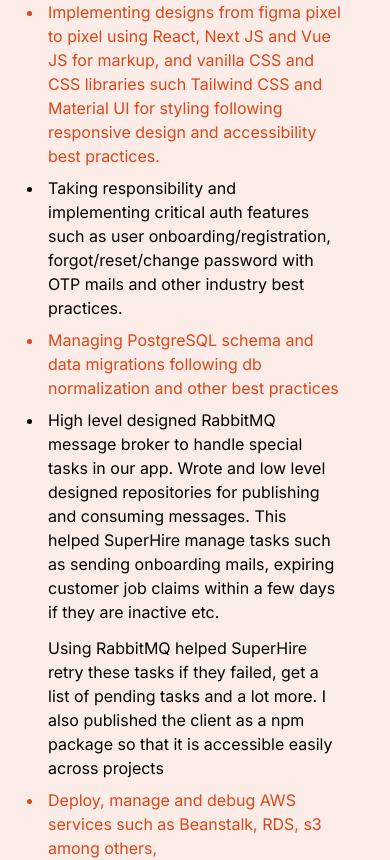
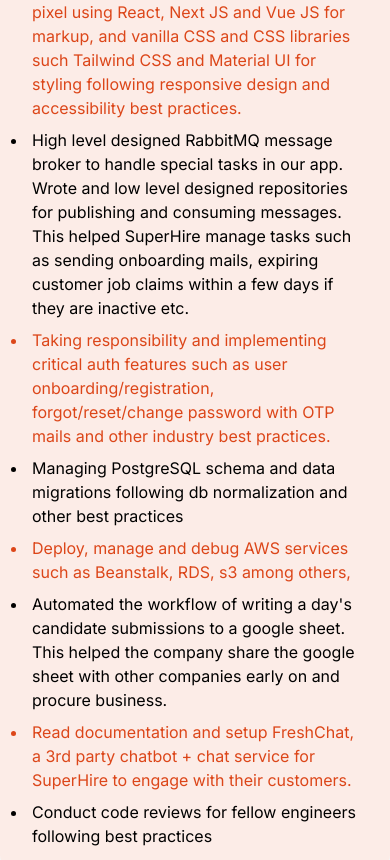
Before and after one commit to SamroodAli/portfolio-website, a Next.js app: page / in a window 390 px wide. Shown: the part 1888-2748 px from the top of the page. Built offline with nearby package versions, Linux system fonts and the light colour scheme.

Commit message:
fix: superhire things responsive fixes

```diff
--- a/pages/index.tsx
+++ b/pages/index.tsx
@@ -46,6 +46,13 @@
     practices.
   </>,
   <>
+    High level designed RabbitMQ message broker to handle special tasks in our
+    app. Wrote and low level designed repositories for publishing and consuming
+    messages. This helped SuperHire manage tasks such as sending onboarding
+    mails, expiring customer job claims within a few days if they are inactive
+    etc.
+  </>,
+  <>
     Taking responsibility and implementing critical auth features such as user
     onboarding/registration, forgot/reset/change password with OTP mails and
     other industry best practices.
@@ -55,23 +62,11 @@
     and other best practices
   </>,
   <>
-    High level designed RabbitMQ message broker to handle special tasks in our
-    app. Wrote and low level designed repositories for publishing and consuming
-    messages. This helped SuperHire manage tasks such as sending onboarding
-    mails, expiring customer job claims within a few days if they are inactive
-    etc.
-    <span className="block mt-3">
-      Using RabbitMQ helped SuperHire retry these tasks if they failed, get a
-      list of pending tasks and a lot more. I also published the client as a npm
-      package so that it is accessible easily across projects
-    </span>
-  </>,
-  <>
     Deploy, manage and debug AWS services such as Beanstalk, RDS, s3 among
     others,
   </>,
   <>
-    I automated the workflow of writing a day&apos;s candidate submissions to a
+    Automated the workflow of writing a day&apos;s candidate submissions to a
     google sheet. This helped the company share the google sheet with other
     companies early on and procure business.
   </>,
@@ -207,7 +202,7 @@
             <Heading3 className="mx-3 md:mx-8">Experience</Heading3>
             <ul>
               <li>
-                <Paragraph className="px-3 md:px-8">
+                <Paragraph className="px-3 md:px-4">
                   During my tenure at SuperHire, an early stage startup, I was
                   one of the founding Full Stack web developers and had the
                   opportunity to wear many hats while working across the stack.
@@ -217,13 +212,13 @@
                   developer allowed me to contribute to the success of the
                   startup, and I am proud to have been a part of the team.
                 </Paragraph>
-                <div className="bg-day-900 dark:bg-teal-900 bg-opacity-10 dark:bg-opacity-50 md:dark:bg-opacity-20 p-3 md:my-12 shadow rounded-lg">
+                <div className="bg-day-900 dark:bg-teal-900 bg-opacity-10 dark:bg-opacity-50 md:dark:bg-opacity-20 p-3 md:my-12 rounded-lg shadow-lg">
                   <p className="px-3  text-day-900 dark:text-teal-300 md:text-center font-medium text-lg md:text-3xl py-8">
                     Here are some of the things I did at SuperHire:
                   </p>
                   <ul
                     id="SuperHire-things"
-                    className="list-disc md:grid md:grid-cols-2 md:px-16 gap-2 lg:px-16 xl:px-32 px-8"
+                    className="list-disc flex flex-col md:grid md:grid-cols-2 md:px-16 px-4 lg:px-8 xl:px-16 gap-x-8"
                   >
                     {experienceListItems.map((item, index) => (
                       <ExperienceListItem
--- a/styles/globals.css
+++ b/styles/globals.css
@@ -4,6 +4,6 @@
 
 @layer base {
   .app-width {
-    @apply mx-auto w-full md:px-12 lg:px-32  xl:w-[1200px] 2xl:w-[1400px];
+    @apply mx-auto w-full md:px-8  xl:w-[1200px] 2xl:w-[1400px];
   }
 }
```
